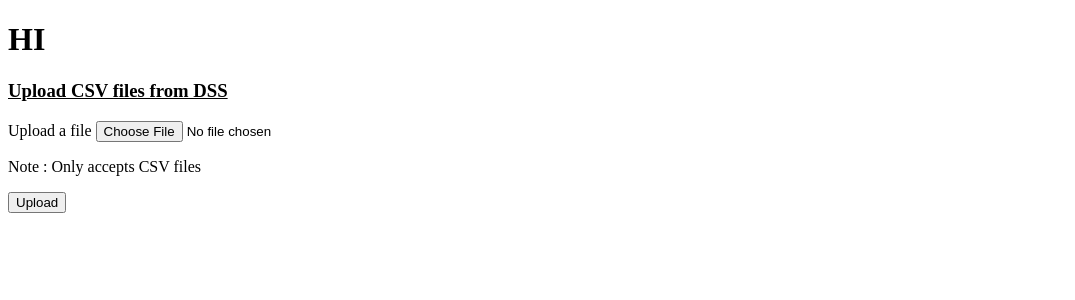
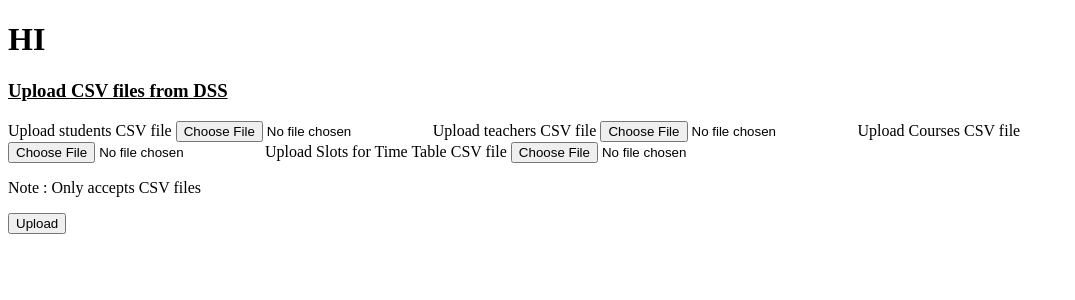
Before and after one commit to amalcyriac/Unified-Time-Table-code.init-, a Django app: page /new_admin in a window 1280 px wide. Shown: the top 300 px of the page, without its empty margins (0-1075 px from the left). Run offline with Django 3.2, Linux system fonts and the light colour scheme.

Commit message:
uploading dss CSV files completed

```diff
--- /dev/null
+++ b/DSS slot time table CSV - Sheet1.csv
@@ -0,0 +1,6 @@
+day,hour1,hour2,hour3,hour4,hour5,hour6,hour7,hour8,hour9
+1,A,,,B,,C,,,
+2,,C,,,B,,,A,
+3,,C,A,A,,,,,
+4,B,,,,,,,,C
+5,,B,,C,,A,,B,
--- a/UnifiedTT/MDAT/models.py
+++ b/UnifiedTT/MDAT/models.py
@@ -17,7 +17,7 @@ class students(models.Model):
         db_table = 'student'
 
 class teachers(models.Model):
-    teacher_id = models.CharField(max_length = 20)
+    teacher_id = models.CharField(max_length = 50)
     course_id = models.CharField(max_length = 20)
     batch_id = models.CharField(max_length = 20)
 
--- a/UnifiedTT/MDAT/views.py
+++ b/UnifiedTT/MDAT/views.py
@@ -1,13 +1,82 @@
-from django.shortcuts import render
+from django.shortcuts import render,redirect
 from django.http import HttpResponse
 # Create your views here.
+import csv,io
+from MDAT.models import time_table,students,teachers,courses,slot_time_table
+from . import forms
+#from django.contrib.auth import logout
 
 def index(request):
     return HttpResponse("Hello, world !")
 
 def new_admin(request):
-    return render(request,'admin_page.html')
-    #return HttpResponse("Welcome to admin page!")
+    template="admin_page.html"
+    if request.method == "GET":
+        return render(request,template)
+
+    csv_file_1 = request.FILES['students_file']
+    if not csv_file_1.name.endswith('.csv'):
+        messages.error(request, 'This is not a csv file')
+    students.objects.all().delete()
+    data_set = csv_file_1.read().decode('UTF-8')
+    io_string = io.StringIO(data_set)
+    next(io_string)
+    for column in csv.reader(io_string, delimiter=',', quotechar="|"):
+        _, created = students.objects.update_or_create(
+            student_id=column[0].lower(),
+            course_id=column[1],
+            batch_id=column[2]
+        )
+
+    csv_file_2 = request.FILES['teachers_file']
+    if not csv_file_2.name.endswith('.csv'):
+        messages.error(request, 'This is not a csv file')
+    teachers.objects.all().delete()
+    data_set = csv_file_2.read().decode('UTF-8')
+    io_string = io.StringIO(data_set)
+    next(io_string)
+    for column in csv.reader(io_string, delimiter=',', quotechar="|"):
+        _, created = teachers.objects.update_or_create(
+            teacher_id=column[0].lower(),
+            course_id=column[1],
+            batch_id = column[2]
+        )
+    csv_file_3 = request.FILES['courses_file']
+    if not csv_file_3.name.endswith('.csv'):
+        messages.error(request, 'This is not a csv file')
+    courses.objects.all().delete()
+    data_set = csv_file_3.read().decode('UTF-8')
+    io_string = io.StringIO(data_set)
+    next(io_string)
+    for column in csv.reader(io_string, delimiter=',', quotechar="|"):
+        _, created = courses.objects.update_or_create(
+            course_id = column[0],
+            course_name = column[1],
+            slot = column[2]
+        )
+
+    csv_file_4 = request.FILES['slots_file']
+    if not csv_file_4.name.endswith('.csv'):
+        messages.error(request, 'This is not a csv file')
+    slot_time_table.objects.all().delete()
+    data_set = csv_file_4.read().decode('UTF-8')
+    io_string = io.StringIO(data_set)
+    next(io_string)
+    for column in csv.reader(io_string, delimiter=',', quotechar="|"):
+        _, created = slot_time_table.objects.update_or_create(
+            day = column[0],
+            hour1 = column[1],
+            hour2 = column[2],
+            hour3 = column[3],
+            hour4 = column[4],
+            hour5 = column[5],
+            hour6 = column[6],
+            hour7 = column[7],
+            hour8 = column[8],
+            hour9 = column[9]
+        )
+
+    return HttpResponse("Successfully uploaded, Thank you.")
 
 def update_database_dss(request):
-    return HttpResponse("File received thankyou!")
+    return HttpResponse("File received thank you!")
--- a/UnifiedTT/templates/admin_page.html
+++ b/UnifiedTT/templates/admin_page.html
@@ -7,10 +7,16 @@
       <h1>HI</h1>
       <h3><u>Upload CSV files from DSS</u></h3>
       {{ order }}
-      <form method ="post" action = "update_database_dss" enctype="multipart/form-data">
+      <form method ="post" enctype="multipart/form-data">
           {% csrf_token %}
-          <label>Upload a file</label>
-          <input type="file" name = "file">
+          <label>Upload students CSV file</label>
+          <input type="file" name = "students_file">
+          <label>Upload teachers CSV file</label>
+          <input type="file" name = "teachers_file">
+          <label>Upload Courses CSV file</label>
+          <input type="file" name = "courses_file">
+          <label>Upload Slots for Time Table CSV file</label>
+          <input type="file" name = "slots_file">
           <p>Note : Only accepts CSV files</p>
           <input class="btn-lg btn-primary" type="submit" value="Upload">
       </form>
```
Also changed, not shown: UnifiedTT/templates/message.html (added, +65 -0 lines), UnifiedTT/MDAT/forms.py (added), UnifiedTT/MDAT/migrations/0002_auto_20210925_1905.py (added).
